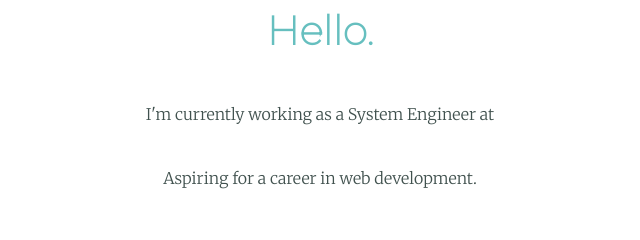
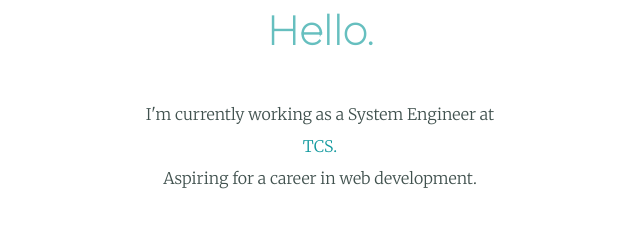
Before and after one commit to Praveen-Kumar-03101997/CSS-My-Site-1, a plain HTML site: page index.html in a window 1280 px wide. Shown: the part 1100-1340 px from the top of the page, 320-960 px from the left. Drawn offline with Linux system fonts and the light colour scheme.

Commit message:
Add files via upload
Re uploading

```diff
--- a/index.html
+++ b/index.html
@@ -3,6 +3,8 @@
   <head>
     <meta charset="utf-8">
     <title>Praveen Kumar</title>
+    <link rel="icon" href="images/favicon.ico">
+    <link href="https://fonts.googleapis.com/css2?family=Merriweather:wght@300&family=Montserrat:wght@100&family=Sacramento&display=swap" rel="stylesheet">
     <style media="screen">
     body {
       margin: 0;
@@ -29,7 +31,6 @@
     a {
       color: #11999E;
       margin: 10px 20px;
-      color: white;
       text-decoration: none;
     }
     a:hover {
@@ -44,6 +45,9 @@
     .intro {
       width:30%;
       margin: auto;
+    }
+    .a-tag {
+      margin: 0;
     }
     hr {
       border-style: none;
@@ -141,8 +145,6 @@
     }
 
     </style>
-    <link rel="icon" href="images/favicon.ico">
-    <link href="https://fonts.googleapis.com/css2?family=Merriweather:wght@300&family=Montserrat:wght@100&family=Sacramento&display=swap" rel="stylesheet">
   </head>
   <body>
     <div class="first-container">
@@ -156,7 +158,7 @@
     <div class="profile">
       <img class="image" src="images/Praveen.jpg" alt="Praveen's img">
       <h2>Hello.</h2>
-      <p class="intro">I'm currently working as a System Engineer at <a href="https://www.tcs.com/">TCS.</a><br />Aspiring for a career in web development.</p>
+       <p class="intro">I'm currently working as a System Engineer at <a class="a-tag" href="https://www.tcs.com/">TCS.</a><br />Aspiring for a career in web development.</p>
     </div>
     <hr>
     <div class="skills">
```
